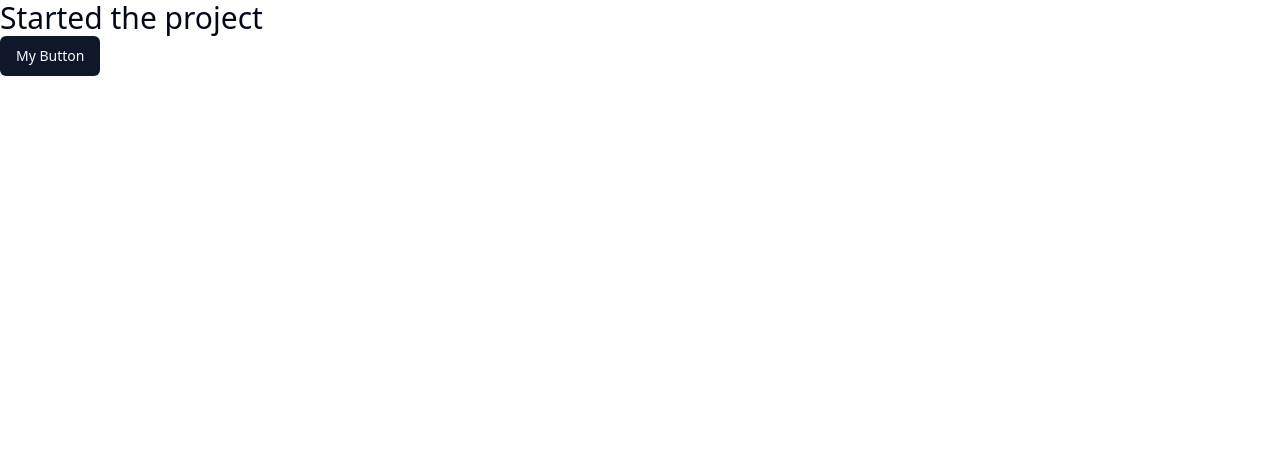
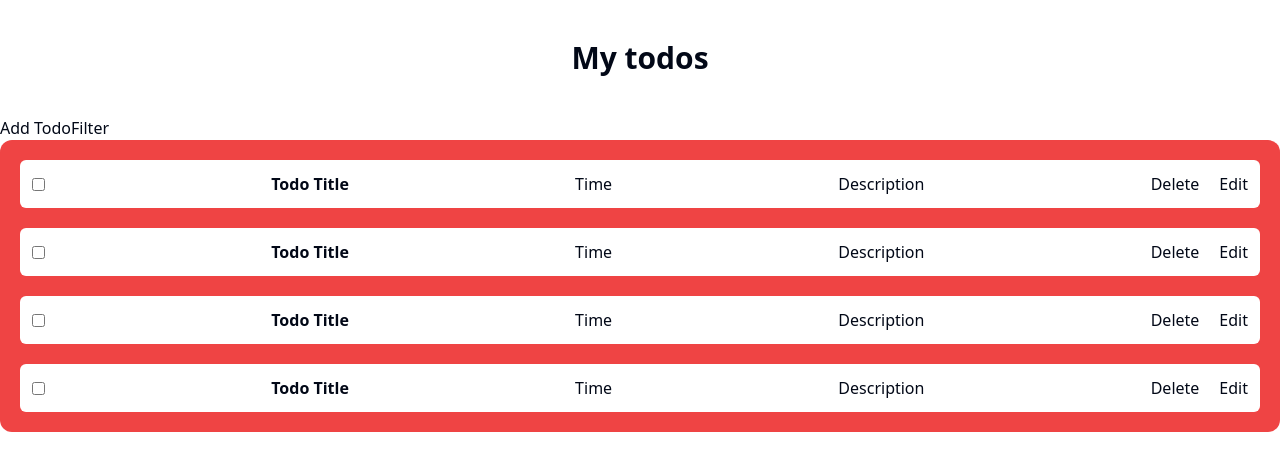
Before and after one commit to asifalam515/todo_with_redux, a React (Vite) app: page / in a window 1280 px wide. Shown: the top 470 px of the page. Built offline with nearby package versions, Linux system fonts and the light colour scheme.

Commit message:
ui created

```diff
--- a/src/App.tsx
+++ b/src/App.tsx
@@ -1,10 +1,13 @@
+import TodoContainer from "./components/todo/TodoContainer";
 import { Button } from "./components/ui/button";
+import Todo from "./page/Todo";
 
 function App() {
   return (
     <>
-      <h1 className="text-3xl ">Started the project</h1>
-      <Button>My Button</Button>
+      {/* <TodoContainer></TodoContainer>
+       */}
+      <Todo></Todo>
     </>
   );
 }
--- /dev/null
+++ b/src/components/todo/TodoCard.tsx
@@ -0,0 +1,16 @@
+const TodoCard = () => {
+  return (
+    <div className="bg-white rounded-md flex justify-between items-center p-3">
+      <input type="checkbox" name="" id="" />
+      <p className="font-semibold">Todo Title</p>
+      <p>Time</p>
+      <p>Description</p>
+      <div className="space-x-5">
+        <button>Delete</button>
+        <button>Edit</button>
+      </div>
+    </div>
+  );
+};
+
+export default TodoCard;
--- /dev/null
+++ b/src/components/todo/TodoContainer.tsx
@@ -0,0 +1,23 @@
+import TodoCard from "./TodoCard";
+
+const TodoContainer = () => {
+  return (
+    <div>
+      <div>
+        <button>Add Todo</button>
+        <button>Filter</button>
+      </div>
+      <div className="bg-red-500 w-full h-full rounded-xl p-5 space-y-5">
+        {/* <div className="bg-white p-3 flex justify-center items-center rounded-md text-2xl font-bold">
+          <p>There is no task pending</p>
+        </div> */}
+        <TodoCard></TodoCard>
+        <TodoCard></TodoCard>
+        <TodoCard></TodoCard>
+        <TodoCard></TodoCard>
+      </div>
+    </div>
+  );
+};
+
+export default TodoContainer;
--- /dev/null
+++ b/src/components/ui/Container.tsx
@@ -0,0 +1,10 @@
+import { ReactNode } from "react";
+
+type TContainerProps = {
+  children: ReactNode;
+};
+const Container = ({ children }: TContainerProps) => {
+  return <div className="h-screen w-full max-w-7xl mx-auto ">{children}</div>;
+};
+
+export default Container;
--- /dev/null
+++ b/src/page/Todo.tsx
@@ -0,0 +1,13 @@
+import TodoContainer from "@/components/todo/TodoContainer";
+import Container from "@/components/ui/Container";
+
+const Todo = () => {
+  return (
+    <Container>
+      <h1 className="text-center text-3xl font-semibold my-10">My todos</h1>
+      <TodoContainer></TodoContainer>
+    </Container>
+  );
+};
+
+export default Todo;
```
